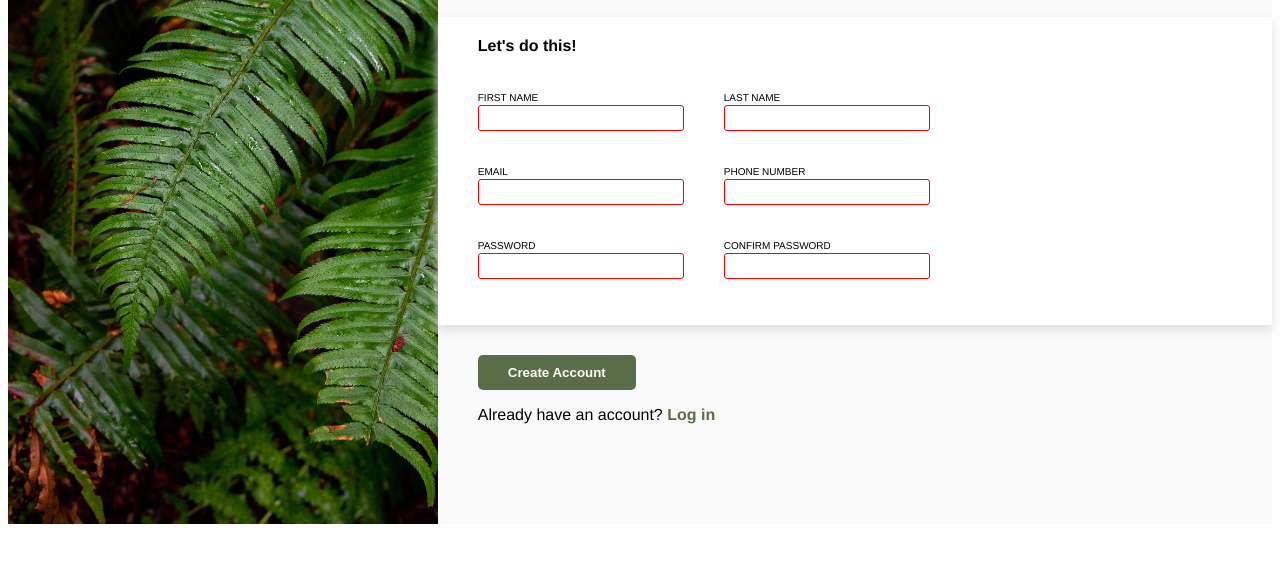
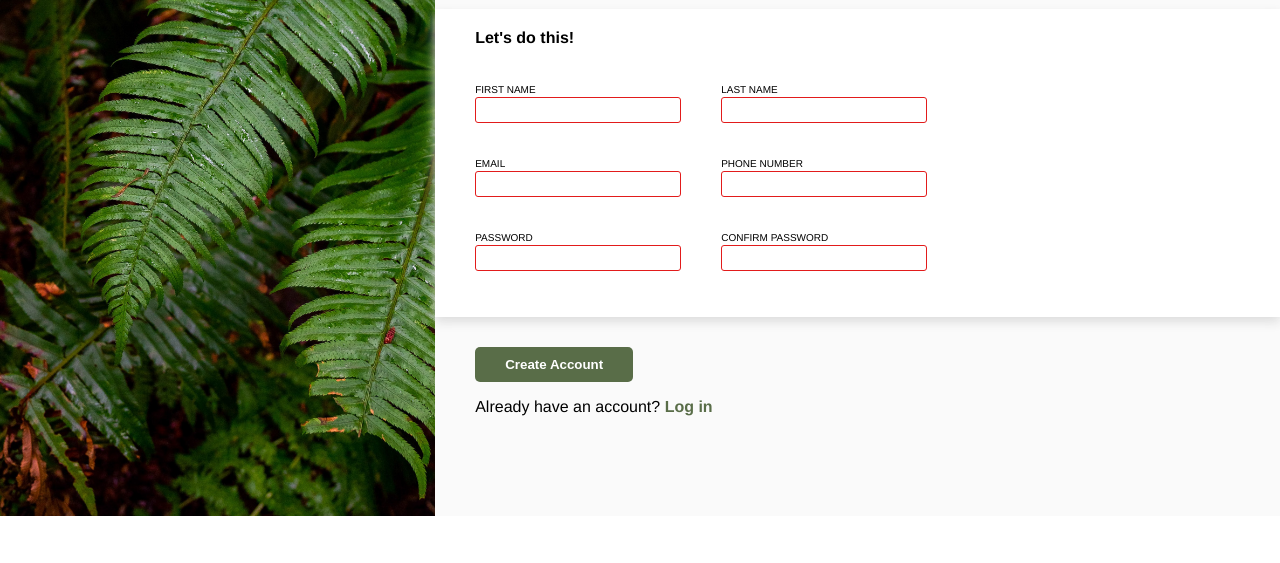
Before and after one commit to odilson-dev/sign-up-form, a plain HTML site: page index.html in a window 1280 px wide. Shown: the part 237-800 px from the top of the page. Drawn offline with Linux system fonts and the light colour scheme.

Commit message:
Remove default margin in body

```diff
--- a/style.css
+++ b/style.css
@@ -5,6 +5,9 @@
 
 *{
     font-family: Helvetica, sans-serif;
+}
+body{
+    margin: 0;
 }
 .content{
     width: auto;
@@ -102,9 +105,9 @@ input{
 }
 
 input:invalid {
-    border-color: red;
+    border-color: rgb(226, 27, 27);
   }
 
 input:valid {
-    border-color: green;
+    border-color: rgb(10, 211, 10);
   }
```
